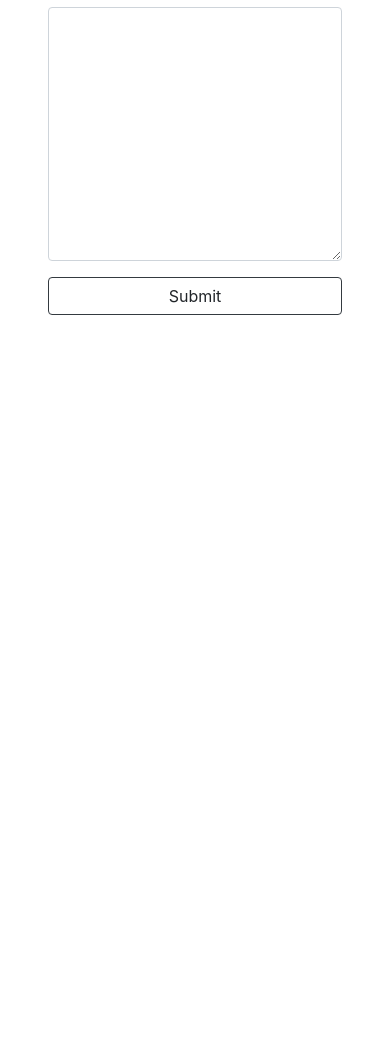
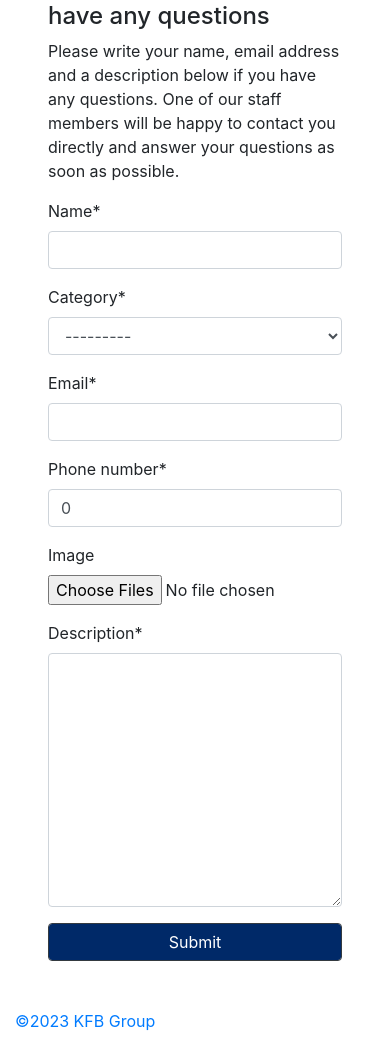
Before and after one commit to HamdyAbdelhamidHamdy/help-desk, a Django app: page / in a window 390 px wide. Shown: the part 777-1826 px from the top of the page. Before the commit the page ends 1092 px from the top, so only its background shows below. Run offline with Django 4.2, Linux system fonts and the light colour scheme; data that the repository does not hold is empty; some libraries are stand-ins or nearby versions.

Commit message:
add phone number and admin ticket ,media

```diff
--- /dev/null
+++ b/static/css/style.css
@@ -0,0 +1,4 @@
+.create-ticket-button{
+background-color: #002968 !important;
+color:#fff !important;
+}
--- a/templates/base.html
+++ b/templates/base.html
@@ -1,3 +1,4 @@
+{% load static %}
 <!DOCTYPE html>
 <html>
   <head>
@@ -5,16 +6,72 @@
       <meta charset="utf-8">
       <meta name="viewport" content="width=device-width, initial-scale=1.0">
       <!--Bootstrap CSS-->
+      <link rel="stylesheet" type="text/css" href="{% static 'css/style.css' %}"/>
       <link rel="stylesheet" href="https://stackpath.bootstrapcdn.com/bootstrap/4.4.1/css/bootstrap.min.css" integrity="sha384-Vkoo8x4CGsO3+Hhxv8T/Q5PaXtkKtu6ug5TOeNV6gBiFeWPGFN9MuhOf23Q9Ifjh" crossorigin="anonymous">
     </head>
     <body>
+  <header id="header" class="header header-transparent">
+      <nav class="navbar navbar-expand-lg sticky-navbar">
+         <div class="container">
+            <a class="navbar-brand" href="#">
+            <img src="https://kfbgroup.com.sa/assets/img/memf-logo.png" class="logo-light" alt="MEMF">
 
+            </a>
+            <button class="navbar-toggler" type="button">
+            <span class="menu-lines"><span></span></span>
+            </button>
+
+
+
+             <a class="navbar-brand kfb-logo" href="#">
+
+            <img src="https://kfbgroup.com.sa/assets/img/kfb-logo.png" class="logo-dark" alt="KFB Holding Group">
+            </a>
+            <!-- /.navbar-modules -->
+         </div>
+         <!-- /.container -->
+      </nav>
+      <!-- /.navabr -->
+   </header>
     {% load crispy_forms_tags %}
 
     <!--Contact form-->
     {% block content %}
     {% endblock %}
-
+  <footer id="footer" class="footer footer-1">
+       <div class="footer-bottom">
+      <div class="container">
+         <div class="row">
+            <div class="col-sm-12 col-md-9 col-lg-9">
+               <div class="footer__copyright">
+                  <nav>
+                     <ul class="list-unstyled footer__copyright-links d-flex flex-wrap">
+                        <li>
+                           <a href="javascript:void">
+                           ©2023 KFB Group
+                           </a>
+                        </li>
+                        <!--<li><a href="https://kfbgroup.com.sa/terms-and-conditions">Terms & Conditions </a></li>-->
+                        <!--<li><a href="https://kfbgroup.com.sa/privacy-policy">Privacy Policy</a></li>-->
+                     </ul>
+                  </nav>
+               </div>
+               <!-- /.Footer-copyright -->
+            </div>
+            <!-- /.col-lg-6 -->
+            <div class="col-sm-12 col-md-3 col-lg-3 d-flex align-items-center">
+               <div class="social__icons justify-content-end w-100">
+                  <!--<a href="javascript:void"><i class="fa fa-facebook"></i></a>-->
+                  <!--<a href="https://twitter.com" target="_blank"><i class="fa fa-twitter"></i></a>-->
+                  <a href="https://www.linkedin.com/company/memfriyadh/" target="_blank"><i class="fa fa-linkedin"></i></a>
+               </div>
+               <!-- /.social-icons -->
+            </div>
+            <!-- /.col-lg-6 -->
+         </div>
+         <!-- /.row -->
+      </div>
+</footer>
     <!-- Optional Javascript -->
       <script src="https://code.jquery.com/jquery-3.4.1.slim.min.js" integrity="sha384-J6qa4849blE2+poT4WnyKhv5vZF5SrPo0iEjwBvKU7imGFAV0wwj1yYfoRSJoZ+n" crossorigin="anonymous"></script>
       <script src="https://cdn.jsdelivr.net/npm/popper.js@1.16.0/dist/umd/popper.min.js" integrity="sha384-Q6E9RHvbIyZFJoft+2mJbHaEWldlvI9IOYy5n3zV9zzTtmI3UksdQRVvoxMfooAo" crossorigin="anonymous"></script>
--- a/ticket/forms.py
+++ b/ticket/forms.py
@@ -51,6 +51,7 @@
         phone_number = self.cleaned_data.get('phone_number')
         if phone_number and not phone_number.isnumeric():
             raise ValidationError(_('Please make sure phone number is valid.'))
+
     class Meta:
         model = Ticket
         fields = ['name', 'email','description','phone_number', 'image','category']
--- a/ticket/templates/create_ticket.html
+++ b/ticket/templates/create_ticket.html
@@ -30,7 +30,7 @@
           </div>
           <div class="row">
                 <div class="col-lg-6 col-md-12">
-                    <button type="submit" class="btn form-control border border-dark">Submit</button>
+                    <button type="submit" class="btn create-ticket-button form-control border border-dark">Submit</button>
                 </div>
           </div>
 
```
